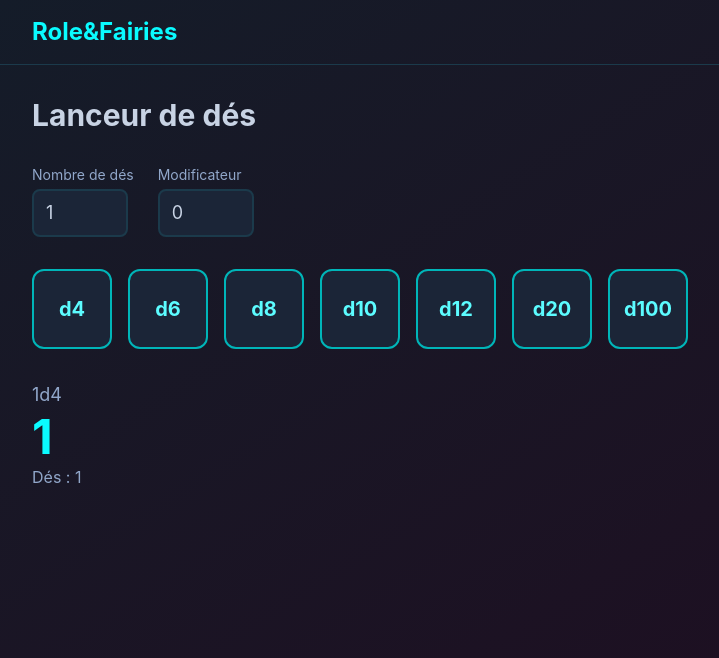
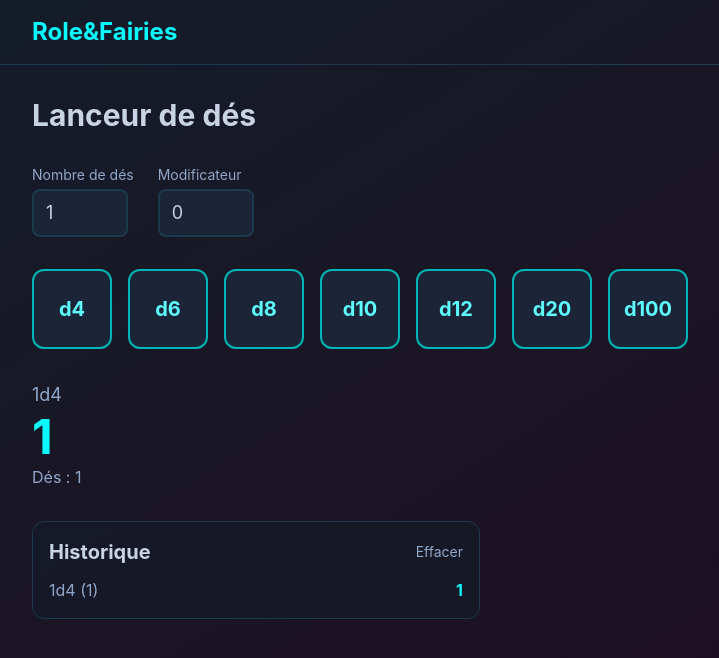
Before and after one commit to Commaboo/Role-Fairies, a React (Vite) app: page / in a window 1280 px wide. Both pictures are taken after a click on the button "d4". Shown: the top 658 px of the page, without its empty margins (0-719 px from the left). Built offline with nearby package versions, Linux system fonts and the light colour scheme.

Commit message:
feat: sauvegarder l'historique dans localStorage

```diff
--- a/src/features/dice/DiceRoller.tsx
+++ b/src/features/dice/DiceRoller.tsx
@@ -1,22 +1,38 @@
-import { useState } from 'react'
+import { useEffect, useState } from 'react'
 import NumberField from '../../components/NumberField/NumberField'
 import Die from './Die'
+import RollHistory from './RollHistory'
 import {
   DICE_SIDES,
   MAX_DICE,
   formatNotation,
   rollDice,
   type DieSides,
-  type RollResult,
 } from './dice'
+import {
+  addToHistory,
+  loadHistory,
+  saveHistory,
+  type HistoryEntry,
+} from './history'
 
 function DiceRoller() {
   const [count, setCount] = useState(1)
   const [modifier, setModifier] = useState(0)
-  const [lastRoll, setLastRoll] = useState<RollResult | null>(null)
+  const [history, setHistory] = useState<HistoryEntry[]>(loadHistory)
+
+  useEffect(() => {
+    saveHistory(history)
+  }, [history])
+
+  const lastRoll = history.at(0)
 
   function handleRoll(sides: DieSides) {
-    setLastRoll(rollDice({ sides, count, modifier }))
+    const entry: HistoryEntry = {
+      ...rollDice({ sides, count, modifier }),
+      id: crypto.randomUUID(),
+    }
+    setHistory((previous) => addToHistory(previous, entry))
   }
 
   return (
@@ -61,6 +77,8 @@ function DiceRoller() {
       ) : (
         <p className="text-xl">Clique sur un dé pour le lancer.</p>
       )}
+
+      <RollHistory entries={history} onClear={() => setHistory([])} />
     </section>
   )
 }
--- /dev/null
+++ b/src/features/dice/RollHistory.tsx
@@ -0,0 +1,39 @@
+import { formatNotation } from './dice'
+import type { HistoryEntry } from './history'
+
+type RollHistoryProps = {
+  entries: HistoryEntry[]
+  onClear: () => void
+}
+
+function RollHistory({ entries, onClear }: RollHistoryProps) {
+  if (entries.length === 0) return null
+
+  return (
+    <section className="flex max-w-md flex-col gap-3 rounded-xl border border-charcoal-blue-500 bg-deep-space-blue-300/60 p-4">
+      <div className="flex items-center justify-between">
+        <h2 className="text-xl font-bold">Historique</h2>
+        <button
+          type="button"
+          onClick={onClear}
+          className="cursor-pointer text-sm text-deep-space-blue-800 hover:text-stormy-teal-700"
+        >
+          Effacer
+        </button>
+      </div>
+
+      <ul className="flex flex-col gap-1">
+        {entries.map((entry) => (
+          <li key={entry.id} className="flex justify-between gap-4">
+            <span className="text-deep-space-blue-800">
+              {formatNotation(entry)} ({entry.rolls.join(', ')})
+            </span>
+            <span className="font-bold text-stormy-teal-700">{entry.total}</span>
+          </li>
+        ))}
+      </ul>
+    </section>
+  )
+}
+
+export default RollHistory
--- a/src/features/dice/dice.ts
+++ b/src/features/dice/dice.ts
@@ -32,3 +32,7 @@ export function formatNotation({ sides, count, modifier }: RollRequest): string
   if (modifier === 0) return base
   return modifier > 0 ? `${base}+${modifier}` : `${base}${modifier}`
 }
+
+export function isDieSides(value: unknown): value is DieSides {
+  return typeof value === 'number' && (DICE_SIDES as readonly number[]).includes(value)
+}
--- /dev/null
+++ b/src/features/dice/history.ts
@@ -0,0 +1,55 @@
+import { isDieSides, type RollResult } from './dice'
+
+export const MAX_HISTORY = 10
+
+const STORAGE_KEY = 'role-and-fairies:dice-history'
+
+export type HistoryEntry = RollResult & {
+  id: string
+}
+
+export function addToHistory(
+  history: HistoryEntry[],
+  entry: HistoryEntry,
+  max = MAX_HISTORY,
+): HistoryEntry[] {
+  return [entry, ...history].slice(0, max)
+}
+
+function isHistoryEntry(value: unknown): value is HistoryEntry {
+  if (typeof value !== 'object' || value === null) return false
+
+  const entry = value as Record<string, unknown>
+
+  return (
+    typeof entry.id === 'string' &&
+    isDieSides(entry.sides) &&
+    typeof entry.count === 'number' &&
+    typeof entry.modifier === 'number' &&
+    Array.isArray(entry.rolls) &&
+    entry.rolls.every((roll) => typeof roll === 'number') &&
+    typeof entry.total === 'number'
+  )
+}
+
+export function loadHistory(): HistoryEntry[] {
+  try {
+    const raw = localStorage.getItem(STORAGE_KEY)
+    if (raw === null) return []
+
+    const data: unknown = JSON.parse(raw)
+    if (!Array.isArray(data)) return []
+
+    return data.filter(isHistoryEntry).slice(0, MAX_HISTORY)
+  } catch {
+    return []
+  }
+}
+
+export function saveHistory(history: HistoryEntry[]): void {
+  try {
+    localStorage.setItem(STORAGE_KEY, JSON.stringify(history))
+  } catch {
+    // Stockage plein ou bloqué (navigation privée) : on continue sans sauvegarder.
+  }
+}
```
Also changed, not shown: 1 other file (tests, documents, lock files or other folders).
